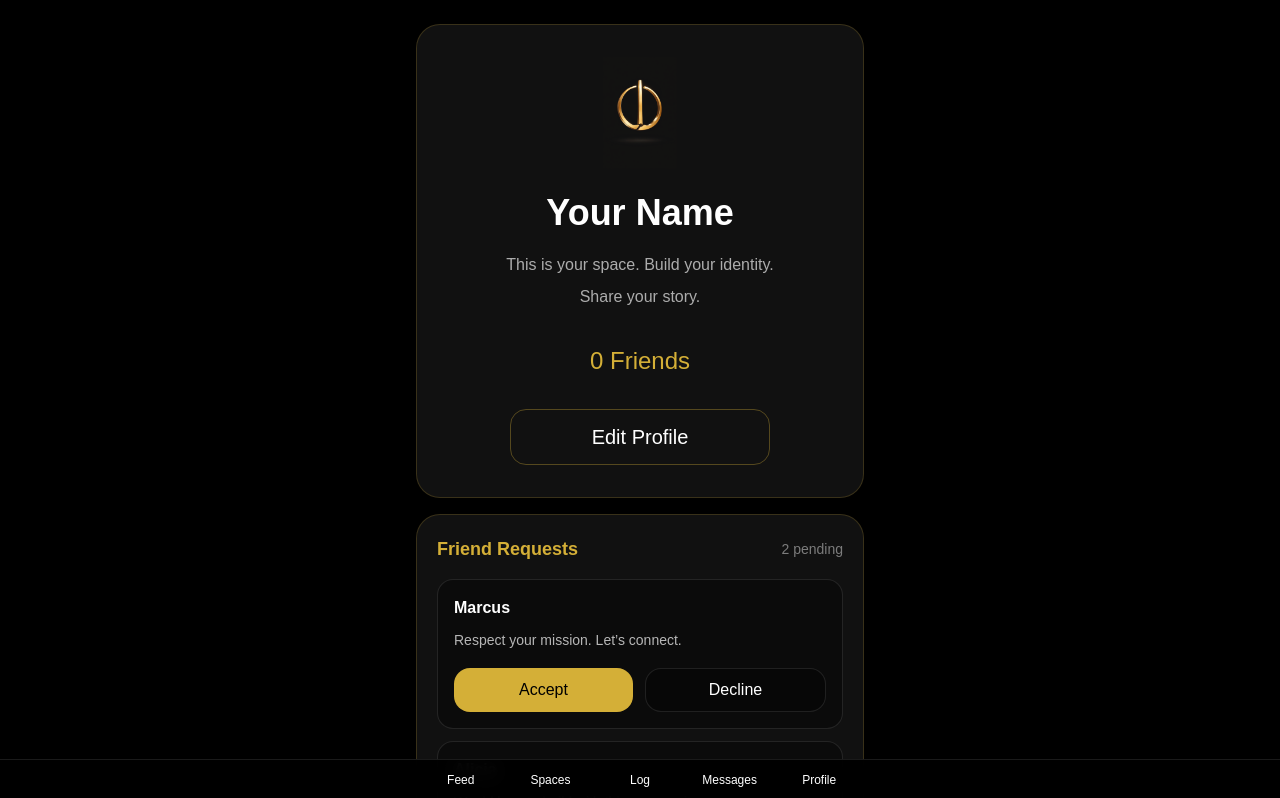
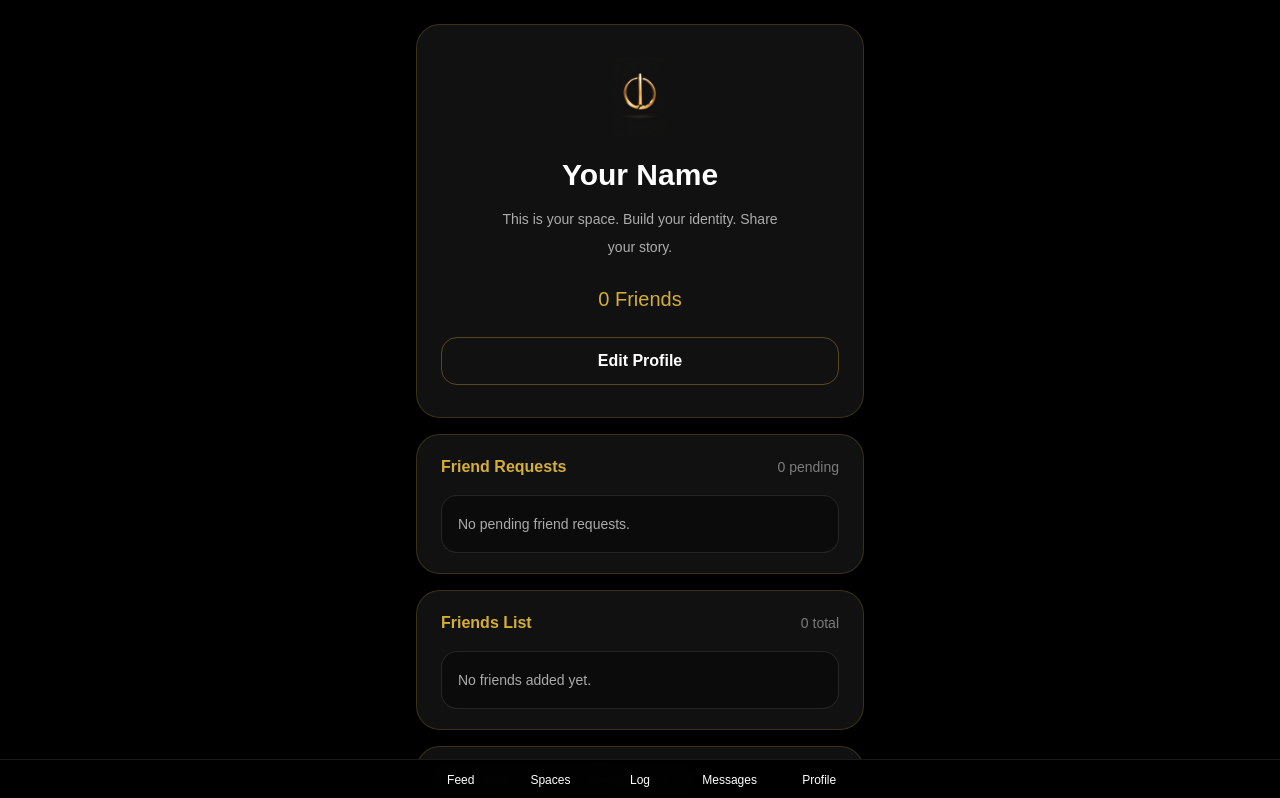
Before and after one commit to thewarnetworkpodcast-lgtm/war-network-beta, a Next.js app: page /profile in a window 1280 px wide. Shown: the top 798 px of the page. Built offline with nearby package versions, Linux system fonts and the light colour scheme.

Commit message:
fixed profile layout, removed fake users, cleaned friend system UI

```diff
--- a/app/profile/page.tsx
+++ b/app/profile/page.tsx
@@ -19,6 +19,15 @@
 const FRIEND_REQUESTS_KEY = "war-friend-requests";
 const FRIENDS_KEY = "war-friends";
 
+function normalizeName(value: string) {
+  return value.trim().toLowerCase();
+}
+
+function isOldSeedName(name: string) {
+  const normalized = normalizeName(name);
+  return normalized === "kevin" || normalized === "bradley";
+}
+
 export default function ProfilePage() {
   const [profileName, setProfileName] = useState("Your Name");
   const [profileBio, setProfileBio] = useState(
@@ -35,42 +44,35 @@
       const savedFriends = localStorage.getItem(FRIENDS_KEY);
 
       if (savedName && savedName.trim()) {
-        setProfileName(savedName);
+        setProfileName(savedName.trim());
       }
 
       if (savedBio && savedBio.trim()) {
-        setProfileBio(savedBio);
+        setProfileBio(savedBio.trim());
       }
 
       if (savedRequests) {
-        setFriendRequests(JSON.parse(savedRequests));
+        const parsedRequests: FriendRequest[] = JSON.parse(savedRequests);
+        const cleanedRequests = parsedRequests.filter(
+          (request) => !isOldSeedName(request.name)
+        );
+        setFriendRequests(cleanedRequests);
+        localStorage.setItem(FRIEND_REQUESTS_KEY, JSON.stringify(cleanedRequests));
       } else {
-        const starterRequests: FriendRequest[] = [
-          {
-            id: "req-1",
-            name: "Marcus",
-            message: "Respect your mission. Let’s connect.",
-          },
-          {
-            id: "req-2",
-            name: "Alicia",
-            message: "Would love to build with this community.",
-          },
-        ];
-
-        setFriendRequests(starterRequests);
-        localStorage.setItem(
-          FRIEND_REQUESTS_KEY,
-          JSON.stringify(starterRequests)
-        );
+        setFriendRequests([]);
+        localStorage.setItem(FRIEND_REQUESTS_KEY, JSON.stringify([]));
       }
 
       if (savedFriends) {
-        setFriends(JSON.parse(savedFriends));
+        const parsedFriends: Friend[] = JSON.parse(savedFriends);
+        const cleanedFriends = parsedFriends.filter(
+          (friend) => !isOldSeedName(friend.name)
+        );
+        setFriends(cleanedFriends);
+        localStorage.setItem(FRIENDS_KEY, JSON.stringify(cleanedFriends));
       } else {
-        const starterFriends: Friend[] = [];
-        setFriends(starterFriends);
-        localStorage.setItem(FRIENDS_KEY, JSON.stringify(starterFriends));
+        setFriends([]);
+        localStorage.setItem(FRIENDS_KEY, JSON.stringify([]));
       }
     } catch {
       setFriendRequests([]);
@@ -90,7 +92,11 @@
 
   function handleAcceptRequest(request: FriendRequest) {
     const nextRequests = friendRequests.filter((item) => item.id !== request.id);
-    const nextFriends = [...friends, { id: request.id, name: request.name }];
+    const alreadyFriend = friends.some((friend) => friend.id === request.id);
+
+    const nextFriends = alreadyFriend
+      ? friends
+      : [...friends, { id: request.id, name: request.name }];
 
     persistRequests(nextRequests);
     persistFriends(nextFriends);
@@ -108,48 +114,46 @@
   return (
     <main className="min-h-screen bg-black px-4 pb-24 pt-6 text-white">
       <div className="mx-auto flex w-full max-w-md flex-col gap-4">
-        <section className="rounded-3xl border border-[#D4AF37]/20 bg-[#111111] px-5 py-8">
+        <section className="rounded-3xl border border-[#D4AF37]/20 bg-[#111111] px-6 py-8">
           <div className="flex flex-col items-center text-center">
             <img
               src="/fracturelight.png"
               alt="Fracturelight"
-              className="h-28 w-28 object-contain mix-blend-screen"
+              className="h-20 w-20 object-contain mix-blend-screen"
             />
 
-            <h1 className="mt-6 text-4xl font-semibold text-white">
+            <h1 className="mt-5 text-3xl font-semibold text-white">
               {profileName}
             </h1>
 
-            <p className="mt-4 max-w-[280px] text-base leading-8 text-white/65">
+            <p className="mt-3 max-w-[280px] text-sm leading-7 text-white/65">
               {profileBio}
             </p>
 
-            <p className="mt-8 text-2xl font-medium text-[#D4AF37]">
+            <p className="mt-6 text-xl font-medium text-[#D4AF37]">
               {friendCountText}
             </p>
 
             <Link
               href="/profile/edit"
-              className="mt-8 flex h-14 w-full max-w-[260px] items-center justify-center rounded-2xl border border-[#D4AF37]/35 text-xl font-medium text-[#D4AF37]"
+              className="mt-6 flex h-12 w-full items-center justify-center rounded-2xl border border-[#D4AF37]/35 text-base font-semibold text-[#D4AF37]"
             >
               Edit Profile
             </Link>
           </div>
         </section>
 
-        <section className="rounded-3xl border border-[#D4AF37]/20 bg-[#111111] px-5 py-5">
+        <section className="rounded-3xl border border-[#D4AF37]/20 bg-[#111111] px-6 py-5">
           <div className="flex items-center justify-between">
-            <h2 className="text-lg font-semibold text-[#D4AF37]">
+            <h2 className="text-base font-semibold text-[#D4AF37]">
               Friend Requests
             </h2>
-            <p className="text-sm text-white/45">
-              {friendRequests.length} pending
-            </p>
+            <p className="text-sm text-white/45">{friendRequests.length} pending</p>
           </div>
 
           <div className="mt-4 flex flex-col gap-3">
             {friendRequests.length === 0 ? (
-              <div className="rounded-2xl border border-white/10 bg-black/30 px-4 py-4 text-sm text-white/65">
+              <div className="rounded-2xl border border-white/10 bg-black/30 px-4 py-4 text-sm leading-6 text-white/65">
                 No pending friend requests.
               </div>
             ) : (
@@ -166,17 +170,17 @@
                     {request.message}
                   </p>
 
-                  <div className="mt-4 flex gap-3">
+                  <div className="mt-4 grid grid-cols-2 gap-3">
                     <button
                       onClick={() => handleAcceptRequest(request)}
-                      className="flex h-11 flex-1 items-center justify-center rounded-2xl bg-[#D4AF37] text-sm font-semibold text-black"
+                      className="flex h-11 w-full items-center justify-center rounded-2xl bg-[#D4AF37] text-sm font-semibold text-black"
                     >
                       Accept
                     </button>
 
                     <button
                       onClick={() => handleDeclineRequest(request.id)}
-                      className="flex h-11 flex-1 items-center justify-center rounded-2xl border border-white/10 bg-black/30 text-sm font-semibold text-white"
+                      className="flex h-11 w-full items-center justify-center rounded-2xl border border-white/10 bg-black/30 text-sm font-semibold text-white"
                     >
                       Decline
                     </button>
@@ -187,15 +191,17 @@
           </div>
         </section>
 
-        <section className="rounded-3xl border border-[#D4AF37]/20 bg-[#111111] px-5 py-5">
+        <section className="rounded-3xl border border-[#D4AF37]/20 bg-[#111111] px-6 py-5">
           <div className="flex items-center justify-between">
-            <h2 className="text-lg font-semibold text-[#D4AF37]">Friends List</h2>
+            <h2 className="text-base font-semibold text-[#D4AF37]">
+              Friends List
+            </h2>
             <p className="text-sm text-white/45">{friends.length} total</p>
           </div>
 
           <div className="mt-4 flex flex-col gap-3">
             {friends.length === 0 ? (
-              <div className="rounded-2xl border border-white/10 bg-black/30 px-4 py-4 text-sm text-white/65">
+              <div className="rounded-2xl border border-white/10 bg-black/30 px-4 py-4 text-sm leading-6 text-white/65">
                 No friends added yet.
               </div>
             ) : (
@@ -212,6 +218,12 @@
             )}
           </div>
         </section>
+
+        <section className="rounded-3xl border border-[#D4AF37]/20 bg-[#111111] px-6 py-5">
+          <p className="text-sm leading-6 text-white/60">
+            Your activity and posts will appear here.
+          </p>
+        </section>
       </div>
     </main>
   );
```
